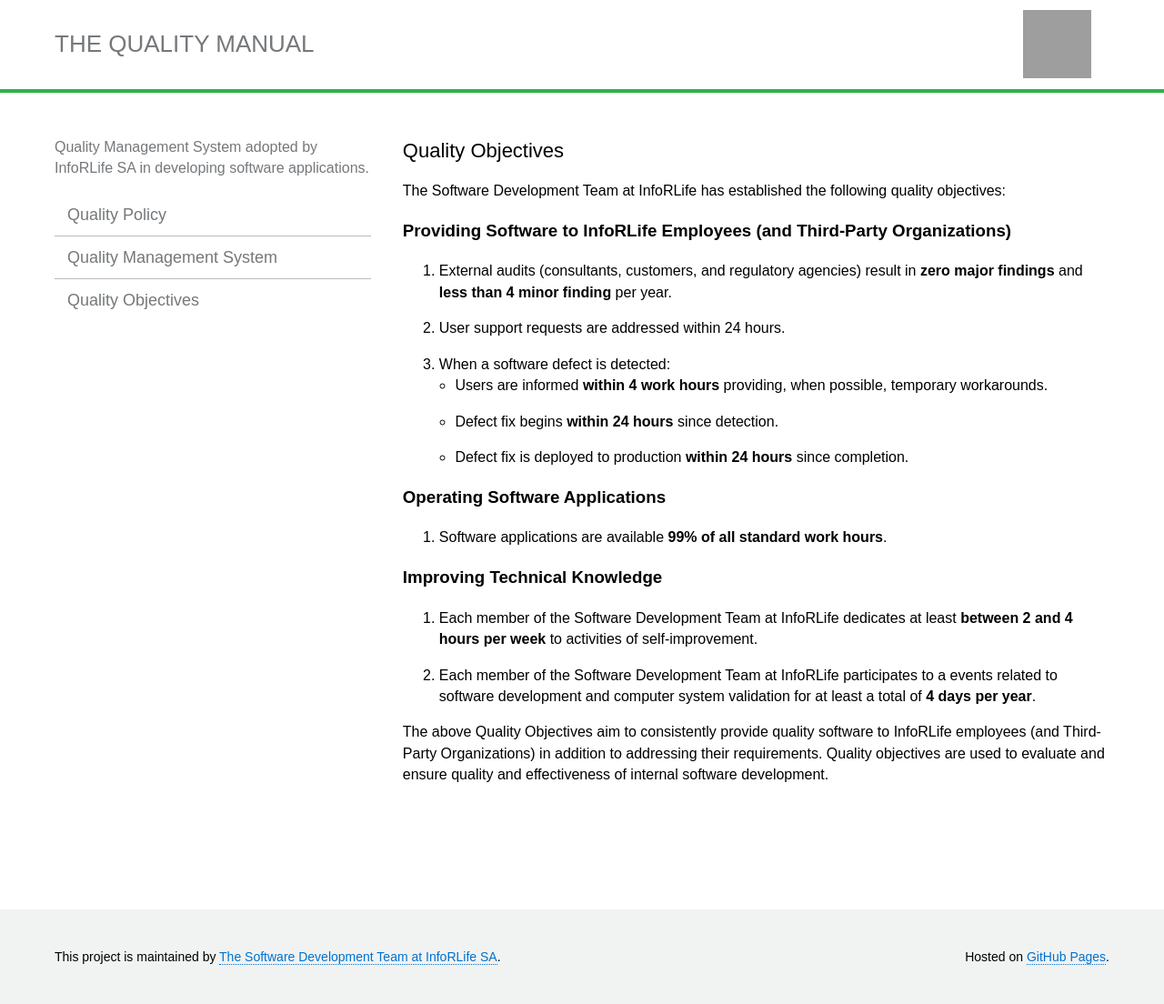
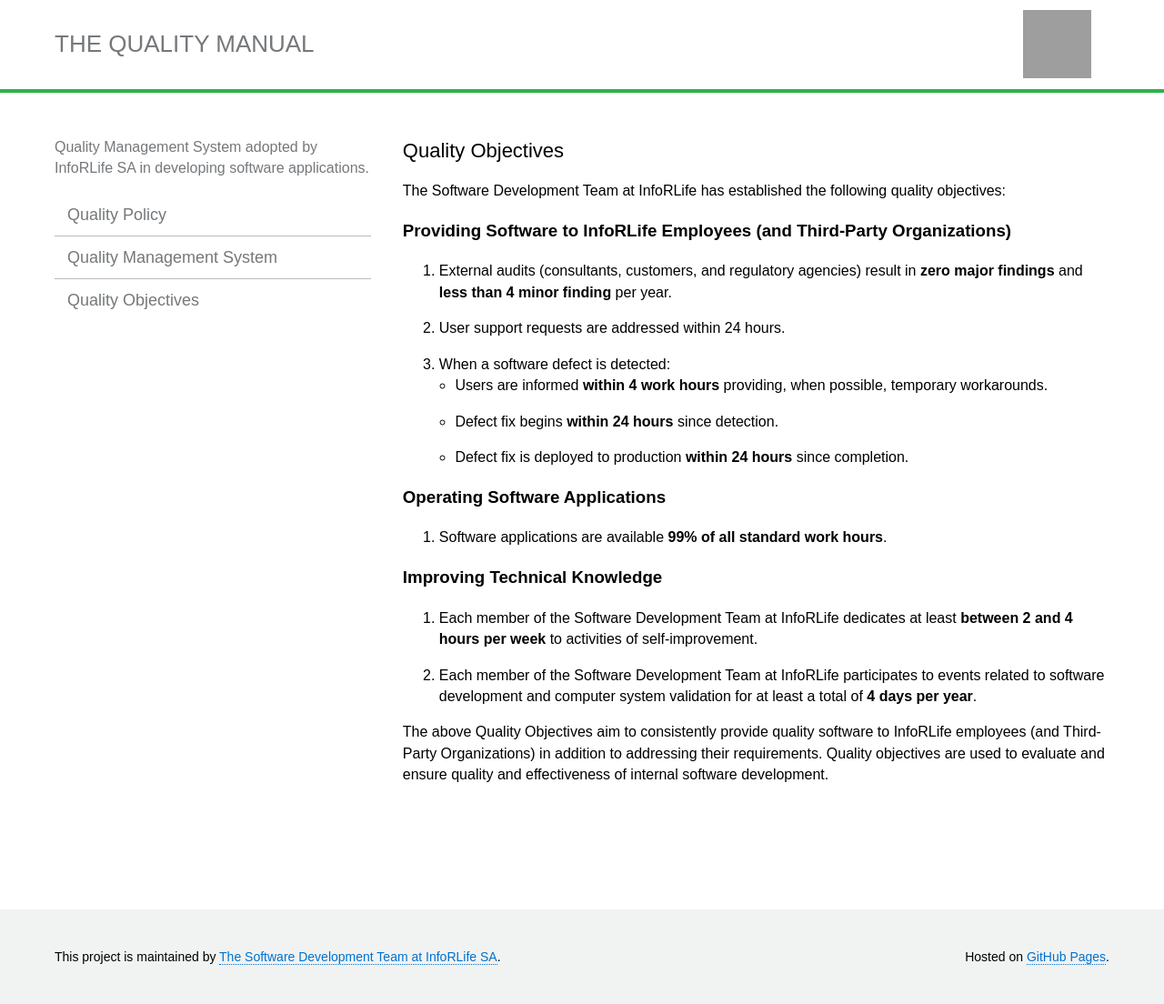
Before and after one commit to inforlife/quality, a Jekyll site: the page built from objectives.md, in a window 1280 px wide. Shown: the whole page at 91% size. Built offline with Jekyll 4.4.1, drawn with Linux system fonts in a browser that asks for light colours; grey boxes are pictures that could not be loaded.

```diff
--- a/objectives.md
+++ b/objectives.md
@@ -18,6 +18,6 @@ The Software Development Team at InfoRLife has established the following quality
 
 ### Improving Technical Knowledge
 1. Each member of the Software Development Team at InfoRLife dedicates at least **between 2 and 4 hours per week** to activities of self-improvement.
-2. Each member of the Software Development Team at InfoRLife participates to a events related to software development and computer system validation for at least a total of **4 days per year**.
+2. Each member of the Software Development Team at InfoRLife participates to events related to software development and computer system validation for at least a total of **4 days per year**.
 
 The above Quality Objectives aim to consistently provide quality software to InfoRLife employees (and Third-Party Organizations) in addition to addressing their requirements. Quality objectives are used to evaluate and ensure quality and effectiveness of internal software development.
```
